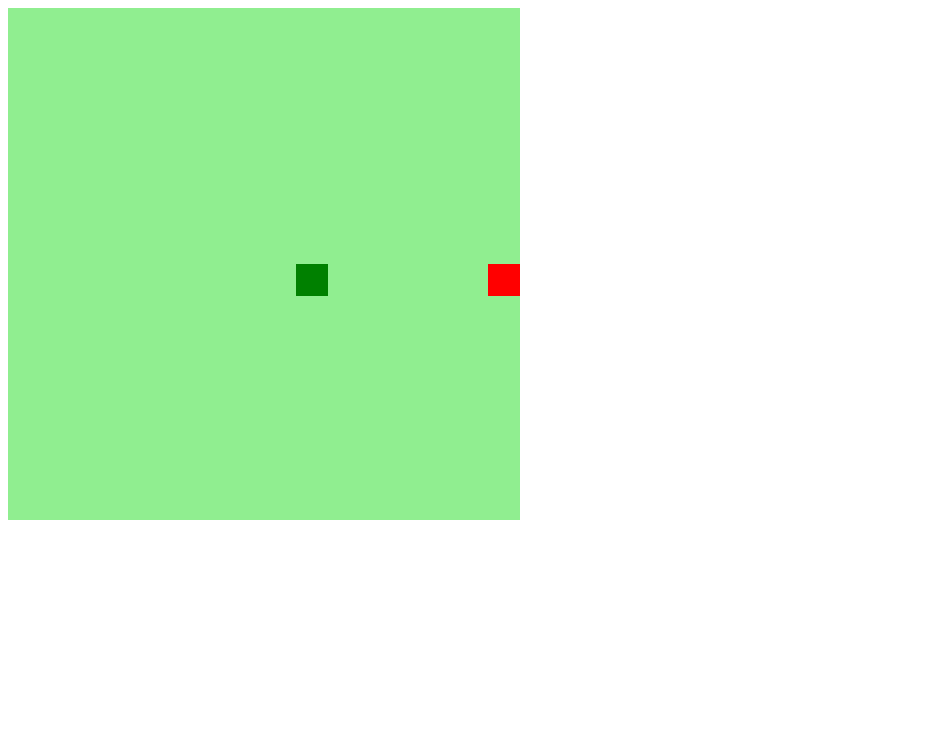
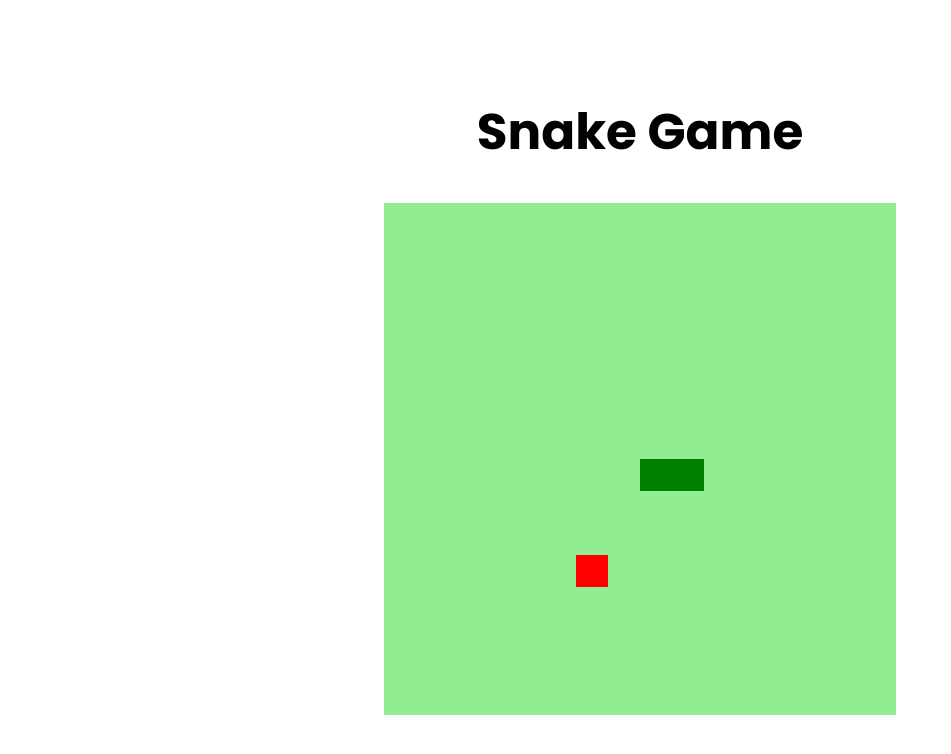
Before and after one commit to izadoramatias/snake-game-dio, a plain HTML site: page index.html in a window 1280 px wide. Shown: the whole page, without its empty margins (0-951 px from the left). Drawn offline with Linux system fonts and the light colour scheme.

Commit message:
last commit

```diff
--- a/index.html
+++ b/index.html
@@ -7,9 +7,15 @@
   <title>Snake Game</title>
 
   <script defer src="script.js"></script>
+  <link rel="stylesheet" href="style.css">
+
+  <link rel="preconnect" href="https://fonts.googleapis.com">
+  <link rel="preconnect" href="https://fonts.gstatic.com" crossorigin>
+  <link href="https://fonts.googleapis.com/css2?family=Poppins:wght@700&display=swap" rel="stylesheet">
 
 </head>
 <body>
+  <h1>Snake Game</h1>
 
   <canvas id="snake" width="512" height="512"></canvas>
 
--- a/script.js
+++ b/script.js
@@ -40,10 +40,18 @@ function update (event){
 }
 
 function iniciarJogo(){
+
   if(snake[0].x > 15 * box && direction == 'right') snake[0].x = 0;
   if(snake[0].x < 0 && direction == 'left') snake[0].x - 16 * box;
   if(snake[0].y > 15 * box && direction == 'down') snake[0].y = 0;
   if(snake[0].y < 0 && direction == 'up') snake[0].y = 16 * box;
+
+  for(i = 1; i < snake.length; i++){
+    if(snake[0].x == snake[i].x && snake[0].y == snake[i].y){
+      clearInterval(jogo);
+      alert('game over :((');
+    }
+  }
 
   criarBG();
   criarCobrinha();
@@ -57,7 +65,14 @@ function iniciarJogo(){
   if(direction == 'down') snakeY += box;
   if(direction == 'up') snakeY -= box;
 
-  snake.pop();
+  if(snakeX != food.x || snakeY != food.y){
+    snake.pop();
+  }
+  else{
+    food.x = Math.floor(Math.random() * 15 + 1) * box;
+  food.y = Math.floor(Math.random() * 15 + 1) * box;
+  }
+
 
   let newHead = {
     x: snakeX,
--- a/style.css
+++ b/style.css
@@ -0,0 +1,14 @@
+body{
+  height: 95vh;
+  width: 95;
+  display: flex;
+  justify-content: center;
+  align-items: center;
+  flex-direction: column;
+}
+
+h1 {
+  font-family: 'Poppins', sans-serif;
+  font-weight: 700;
+  font-size: 50px;
+}
```
